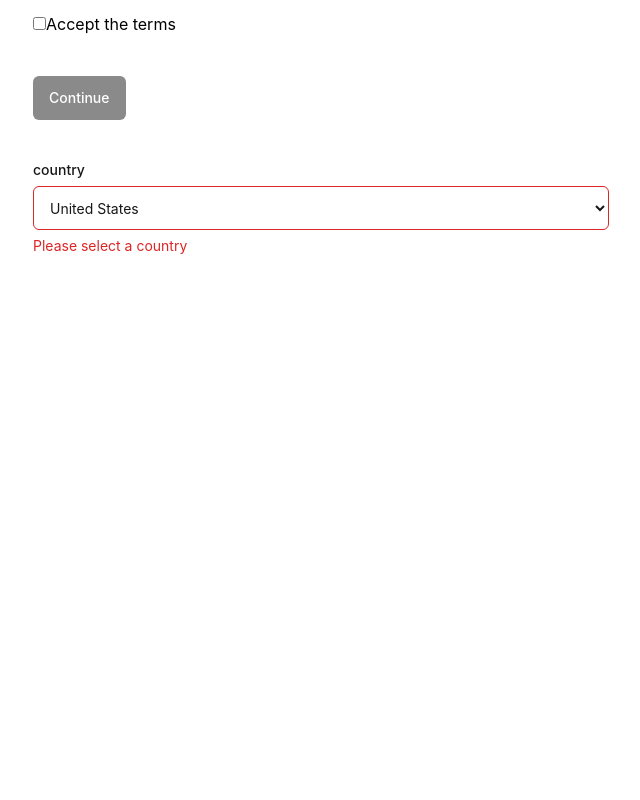
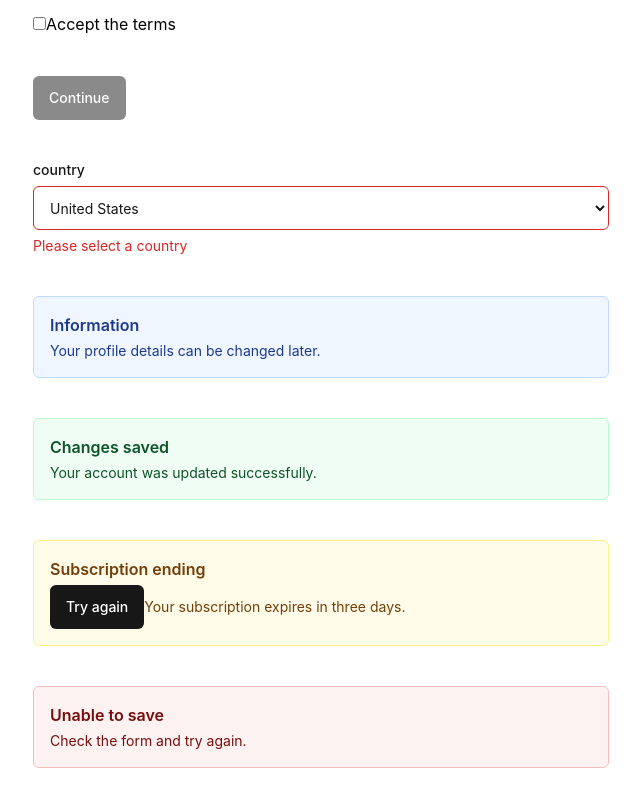
Before and after one commit to MaweuPaul/Miniature-UI, a React (Vite) app: page / in a window 1280 px wide. Shown: the part 1290-2090 px from the top of the page, without its empty margins (319-959 px from the left). Before the commit the page ends 1578 px from the top, so only its background shows below. Built offline with nearby package versions, Linux system fonts and the light colour scheme.

Commit message:
feat: add Alert component and integrate it into App component

```diff
--- a/src/App.tsx
+++ b/src/App.tsx
@@ -1,5 +1,5 @@
 import { useState } from 'react';
-import { Button, Input, Textarea, Checkbox, Select } from './index';
+import { Button, Input, Textarea, Checkbox, Select, Alert } from './index';
 
 function App() {
   const [accepted, setAccepted] = useState(false);
@@ -89,6 +89,23 @@ function App() {
             { label: 'United Kingdom', value: 'uk' },
           ]}
         />
+
+        <Alert title="Information">
+          Your profile details can be changed later.
+        </Alert>
+
+        <Alert variant="success" title="Changes saved">
+          Your account was updated successfully.
+        </Alert>
+
+        <Alert variant="warning" title="Subscription ending">
+          <Button>Try again</Button>
+          Your subscription expires in three days.
+        </Alert>
+
+        <Alert variant="danger" title="Unable to save">
+          Check the form and try again.
+        </Alert>
       </div>
     </main>
   );
--- /dev/null
+++ b/src/components/alert/alert.tsx
@@ -0,0 +1,40 @@
+import type { ComponentPropsWithoutRef, ReactNode } from 'react';
+
+export type AlertVariant = 'info' | 'success' | 'warning' | 'danger';
+
+export type AlertProps = ComponentPropsWithoutRef<'div'> & {
+  variant?: AlertVariant;
+  title?: string;
+  children: ReactNode;
+};
+
+const variantClasses: Record<AlertVariant, string> = {
+  info: 'border-blue-200 bg-blue-50 text-blue-900',
+  success: 'border-green-200 bg-green-50 text-green-900',
+  warning: 'border-yellow-200 bg-yellow-50 text-yellow-900',
+  danger: 'border-red-200 bg-red-50 text-red-900',
+};
+
+export function Alert({
+  variant = 'info',
+  title,
+  children,
+  className = '',
+  ...alertProps
+}: AlertProps) {
+  const classes = ['rounded-md border p-4', variantClasses[variant], className]
+    .filter(Boolean)
+    .join(' ');
+
+  return (
+    <div
+      className={classes}
+      role={variant === 'danger' ? 'alert' : 'status'}
+      {...alertProps}
+    >
+      {title && <p className="font-semibold">{title}</p>}
+
+      <div className={title ? 'mt-1 text-sm' : 'text-sm'}>{children}</div>
+    </div>
+  );
+}
--- a/src/index.ts
+++ b/src/index.ts
@@ -29,3 +29,8 @@ export {
   type SelectProps,
   type SelectOption,
 } from "./components/select/select";
+export {
+  Alert,
+  type AlertProps,
+  type AlertVariant,
+} from "./components/alert/alert";
```
